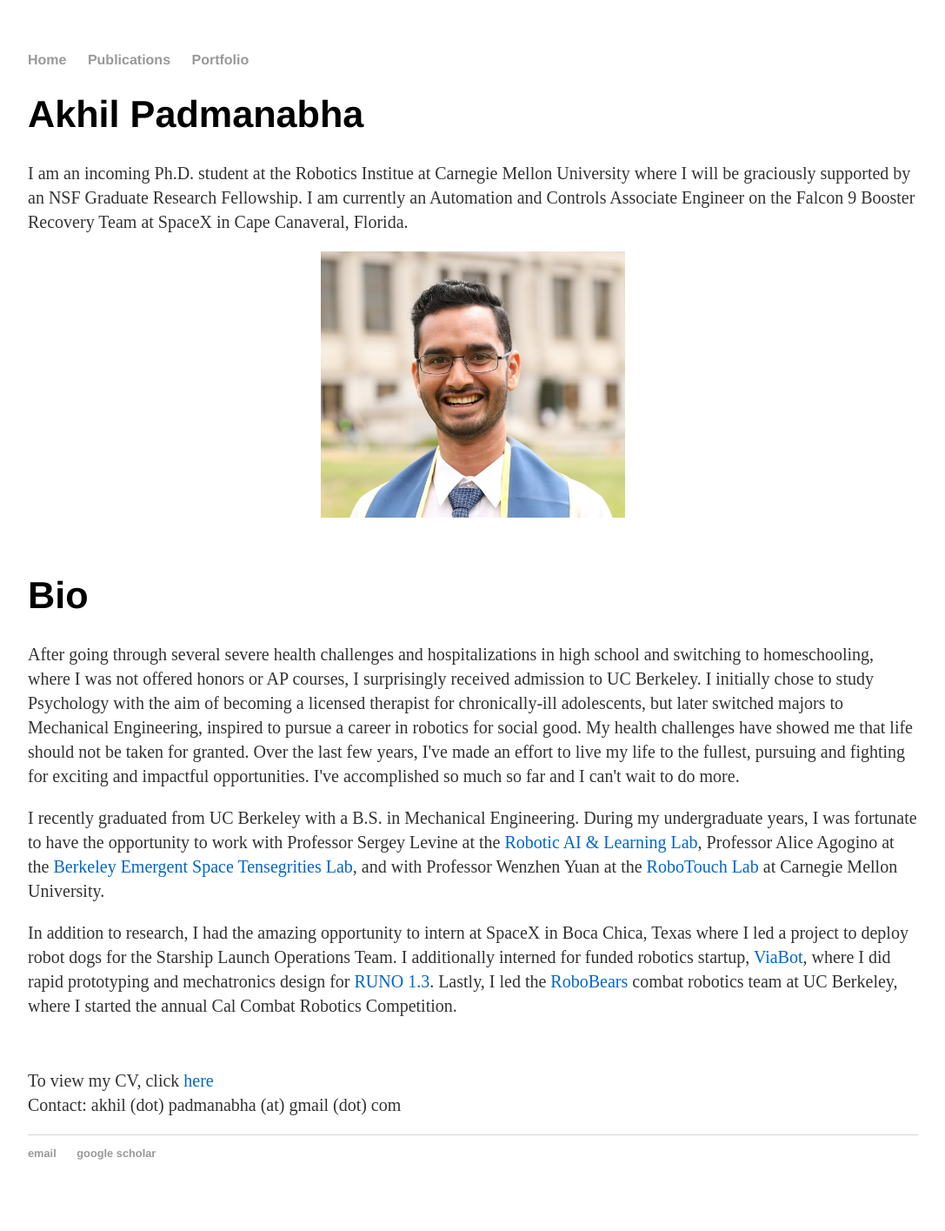
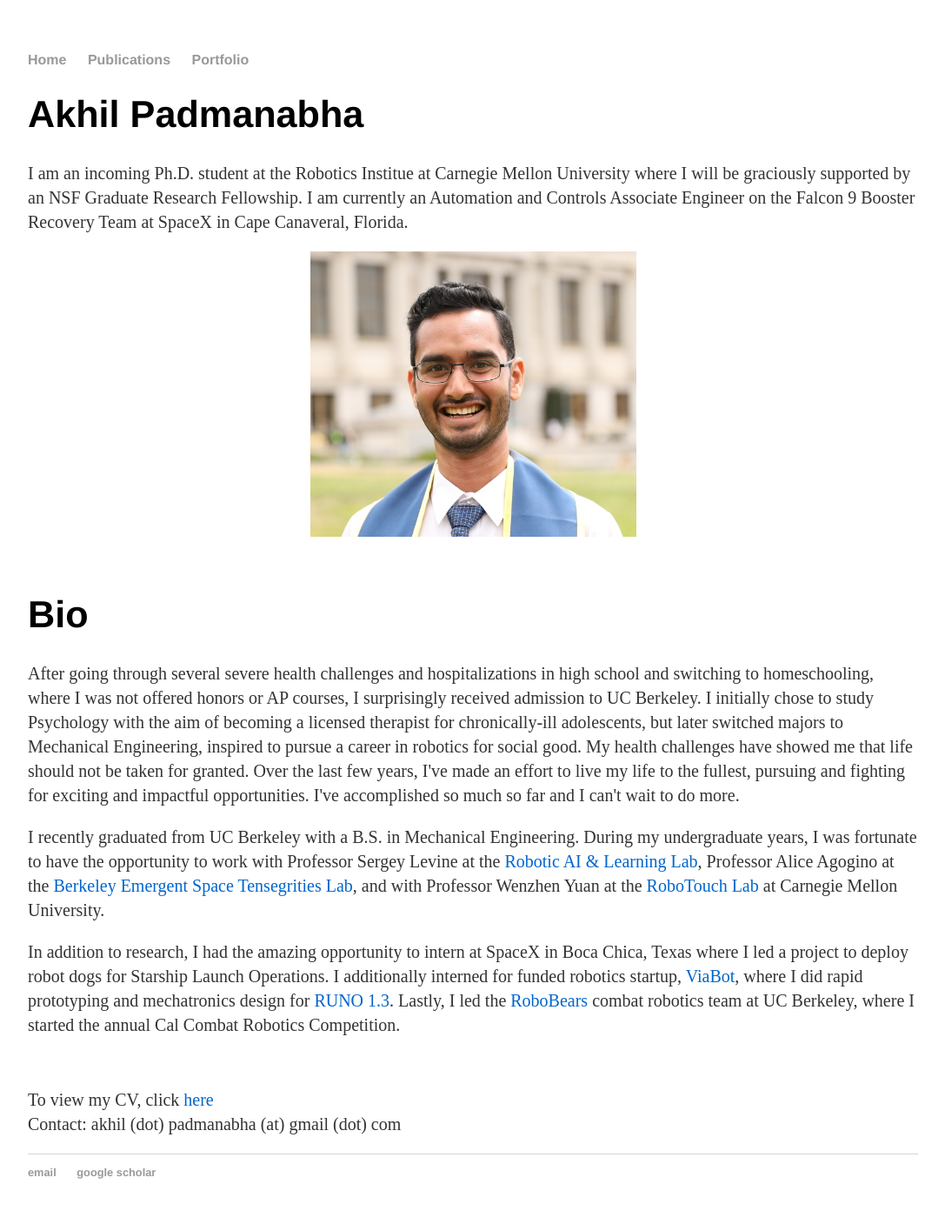
Before and after one commit to akhilpadmanabha/akhilpadmanabha.github.io, a Jekyll site: the page built from index.html, in a window 1280 px wide. Shown: the whole page at 87% size, without its empty margins (96-1183 px from the left). Built offline with Jekyll 4.4.1, drawn with Linux system fonts in a browser that asks for light colours; before the commit the page ends 1393 px from its top, so only the background shows below that.

Commit message:
almost done for now?

```diff
--- a/index.html
+++ b/index.html
@@ -13,7 +13,7 @@ title: Akhil Padmanabha
 		</p>
 </div>
 
-<img src="images/portrait.jpeg" class="center" width = "350px" height = "auto" class="img2"/>
+<img src="images/portrait.jpeg" class="center" width = "375px" height = "auto" class="img2"/>
 
 <BR>
 <BR>
@@ -43,7 +43,7 @@ title: Akhil Padmanabha
 <div class="blurb">
 	<p>
 		In addition to research, I had the amazing opportunity
-		to intern at SpaceX in Boca Chica, Texas where I led a project to deploy robot dogs for the Starship Launch Operations Team.
+		to intern at SpaceX in Boca Chica, Texas where I led a project to deploy robot dogs for Starship Launch Operations.
 		I additionally interned for funded robotics startup,
 		<a href="https://www.viabot.com/" style="color:rgb(0,102,204);">ViaBot</a>, where I did rapid prototyping and mechatronics design for
 	  <a href="https://www.viabot.com/gallery" style="color:rgb(0,102,204);">RUNO 1.3</a>. Lastly, I
```
